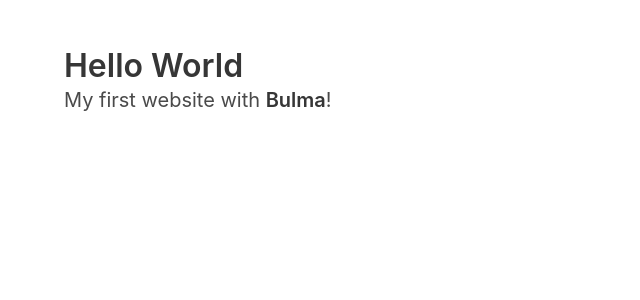
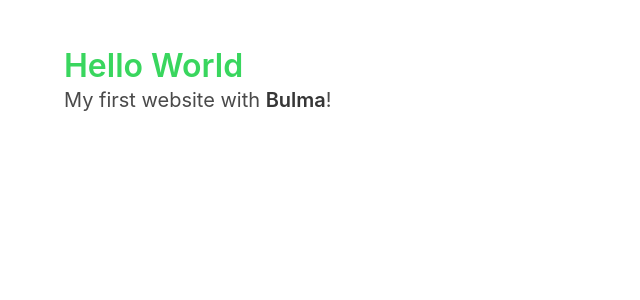
Before and after one commit to chhuang/meetple, a Next.js app: page / in a window 1280 px wide. Shown: the top 300 px of the page, without its empty margins (0-640 px from the left). Built offline with nearby package versions, Linux system fonts and the light colour scheme.

Commit message:
Layout setup

```diff
--- /dev/null
+++ b/layouts/app.js
@@ -0,0 +1,32 @@
+/**
+ * LIBS
+ */
+import React from 'react';
+import Head from 'next/head';
+import { ThemeProvider } from 'styled-components';
+
+/**
+ * THEME
+ */
+import AppTheme from '~/themes/app.js';
+
+const Layout = props => (
+  <ThemeProvider theme={ AppTheme }>
+    <React.Fragment>
+      <Head>
+        <meta charSet='utf-8' />
+        <meta name="viewport" content="width=device-width, initial-scale=1" />
+        <meta name="description" content="Meet people, play games." />
+
+        <link rel="stylesheet" href="https://cdnjs.cloudflare.com/ajax/libs/bulma/0.7.2/css/bulma.min.css" />
+        <link href="https://fonts.googleapis.com/css?family=Nunito+Sans:300,400" rel="stylesheet" />
+
+        <link rel="icon" href="/static/favicon.ico" type="image/x-icon" />
+      </Head>
+
+      { props.children }
+    </React.Fragment>
+  </ThemeProvider>
+);
+
+export default Layout;
--- a/package.json
+++ b/package.json
@@ -26,6 +26,7 @@
     "styled-components": "^4.0.2"
   },
   "devDependencies": {
+    "babel-plugin-module-resolver": "^3.1.1",
     "babel-plugin-styled-components": "^1.8.0"
   }
 }
--- /dev/null
+++ b/pages/_app.js
@@ -0,0 +1,14 @@
+import React from 'react';
+import App, { Container } from 'next/app';
+
+export default class MyApp extends App {
+  render () {
+    const { Component, pageProps } = this.props;
+
+    return (
+      <Container>
+        <Component { ...pageProps } />
+      </Container>
+    );
+  }
+}
--- a/pages/_document.js
+++ b/pages/_document.js
@@ -14,10 +14,6 @@
     return (
       <html>
         <Head>
-          <meta name="viewport" content="width=device-width, initial-scale=1" />
-          <link rel="stylesheet" href="https://cdnjs.cloudflare.com/ajax/libs/bulma/0.7.2/css/bulma.min.css" />
-          <link href="https://fonts.googleapis.com/css?family=Nunito+Sans:300,400" rel="stylesheet" />
-
           { this.props.styleTags }
         </Head>
 
--- a/pages/index.js
+++ b/pages/index.js
@@ -1,14 +1,27 @@
+import styled from 'styled-components';
+
+/**
+ * LAYOUT
+ */
+import Layout from '~/layouts/app';
+
 const HomePage = () => (
+  <Layout>
     <section className="section">
       <div className="container">
         <h1 className="title">
-        Hello World
+          <__Text>Hello World</__Text>
         </h1>
         <p className="subtitle">
           My first website with <strong>Bulma</strong>!
         </p>
       </div>
     </section>
+  </Layout>
 );
 
 export default HomePage;
+
+const __Text = styled.span`
+  color: ${ p => p.theme.colour.brand };
+`;
--- /dev/null
+++ b/themes/app.js
@@ -0,0 +1,7 @@
+const AppTheme = {
+  colour: {
+    'brand':              '#39d65e',
+  }
+};
+
+export default AppTheme;
```
Also changed, not shown: .babelrc. Lines whose indentation alone changed are shown as unchanged.
